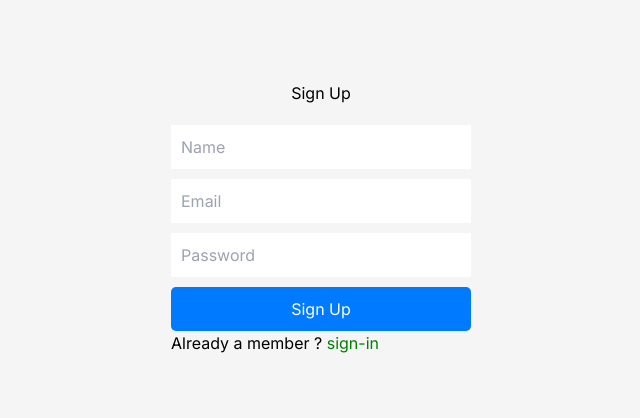
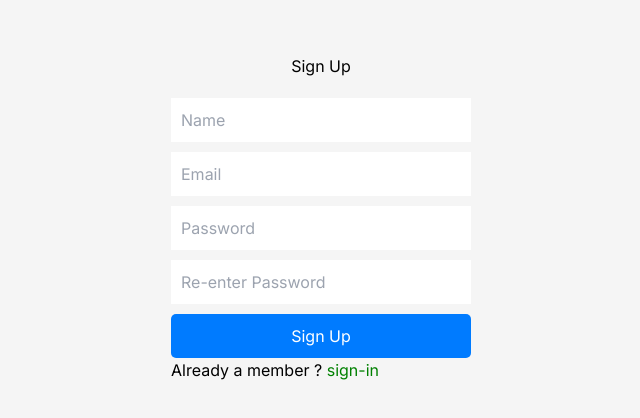
Before and after one commit to susharan1997/NextJs-AI-Journal-App, a Next.js app: page /sign-up in a window 1280 px wide. Shown: the part 182-600 px from the top of the page, without its empty margins (319-959 px from the left). Built offline with nearby package versions, Linux system fonts and the light colour scheme.

Commit message:
Updated types throughout the App

```diff
--- a/app/(dashboard)/previous-questions/page.tsx
+++ b/app/(dashboard)/previous-questions/page.tsx
@@ -14,13 +14,14 @@ const QuestionsContainer = styled.div`
   display: flex;
   flex-direction: column;
   justify-content: flex-start;
-  align-items: center;
+  align-items: flex-start;
 `;
 
 const Text = styled.span`
     font-weight: bold;
     font-size: 25px;
     text-decoration: underline;
+    margin-left: 50px;
 `;
 
 const EmptyText = styled.span`
--- /dev/null
+++ b/app/sign-up/form.ts
@@ -0,0 +1,24 @@
+import * as yup from 'yup';
+
+export const validationSchema = yup.object().shape({
+    name: yup.string()
+    .min(2, 'Name must be atleast 2 characters')
+    .max(50, 'Name canot exceed 50 characters')
+    .required('Name is required!'),
+
+    email: yup.string()
+    .email('Invalid email address!')
+    .required('Email is required!'),
+
+    password: yup.string()
+    .min(6, 'Password must contain a minimum of 6 characters')
+    .matches(/[a-z]/, 'Password must contain atleast 1 lowercase letter')
+    .matches(/[A-Z]/, 'Password must contain atleast 1 uppercase letter')
+    .matches(/[!@#$%^&*(),.?":{}|<>]/, 'Password must contain atleast 1 special character')
+    .matches(/[0-9]/, 'Password must contain atleast 1 uppercase letter')
+    .required('Please enter a password!'),
+
+    retypePassword: yup.string()
+    .oneOf([yup.ref('password')], 'Passwords must match')
+    .required('Please re-type the password')
+});
--- a/app/sign-up/page.tsx
+++ b/app/sign-up/page.tsx
@@ -2,6 +2,8 @@
 import styled from 'styled-components';
 import { useRouter } from 'next/navigation';
 import { useState } from 'react';
+import { Formik, Form, Field, ErrorMessage } from 'formik';
+import { validationSchema } from './form';
 
 const SignUpContainer = styled.div`
   display: flex;
@@ -16,13 +18,13 @@ const Title = styled.h1`
   margin-bottom: 20px
 `;
 
-const Form = styled.form`
+const FormContainer = styled(Form)`
   display: flex;
   flex-direction: column;
   width: 300px;
 `;
 
-const Input = styled.input`
+const Input = styled(Field)`
   margin-bottom: 10px;
   padding: 10px;
   font-size: 1em;
@@ -50,17 +52,16 @@ const SignInLinkButton = styled.button`
   }
 `;
 
+const ErrorText = styled.div`
+  color: red;
+  margin-bottom: 10px;
+`;
+
 const SignUp = () => {
   const router = useRouter();
   const [error, setError] = useState<string | null>(null);
 
-  const handleSubmit = async (event: React.FormEvent) => {
-    event.preventDefault();
-
-    const form = event.target as HTMLFormElement;
-    const name = (form.elements.namedItem('name') as HTMLInputElement).value;
-    const email = (form.elements.namedItem('email') as HTMLInputElement).value;
-    const password = (form.elements.namedItem('password') as HTMLInputElement).value;
+  const handleSubmit = async (values: {name: string, email: string, password: string, retypePassword: string}) => {
 
     try {
       const res = await fetch('/api/sign-up', {
@@ -68,7 +69,7 @@ const SignUp = () => {
         headers: {
           'Content-type': 'application/json',
         },
-        body: JSON.stringify({ name, email, password }),
+        body: JSON.stringify(values),
       })
 
       console.log('Request sent, awaiting response...');
@@ -89,14 +90,31 @@ const SignUp = () => {
   return (
     <SignUpContainer>
       <Title>Sign Up</Title>
-      <Form onSubmit={handleSubmit}>
-        <Input name='name' type="text" placeholder="Name" required />
-        <Input name='email' type="email" placeholder="Email" required />
-        <Input name='password' type="password" placeholder="Password" required />
-        {error && <span>{error}</span>}
-        <Button type="submit">Sign Up</Button>
-        <span>Already a member ? <SignInLinkButton onClick={() => router.push('/sign-in')}>sign-in</SignInLinkButton></span>
-      </Form>
+      <Formik
+        initialValues={{name: '', email: '', password: '', retypePassword: ''}}
+        validationSchema={validationSchema}
+        onSubmit={handleSubmit}
+      >
+        {({isSubmitting}) => (
+          <FormContainer>
+          <Input name='name' type="text" placeholder="Name" required />
+          <ErrorMessage name='name' component={ErrorText}/>
+
+          <Input name='email' type="email" placeholder="Email" required />
+          <ErrorMessage name='email' component={ErrorText}/>
+
+          <Input name='password' type="password" placeholder="Password" required />
+          <ErrorMessage name='password' component={ErrorText}/>
+
+          <Input name='retypePassword' type="password" placeholder="Re-enter Password" required />
+          <ErrorMessage name='retypePassword' component={ErrorText}/>
+
+          {error && <ErrorText>{error}</ErrorText>}
+          <Button type="submit" disabled={isSubmitting}>Sign Up</Button>
+          <span>Already a member ? <SignInLinkButton onClick={() => router.push('/sign-in')}>sign-in</SignInLinkButton></span>
+        </FormContainer>
+        )}
+      </Formik>
     </SignUpContainer>
   );
 };
--- a/components/Question.tsx
+++ b/components/Question.tsx
@@ -5,10 +5,12 @@ import styled from 'styled-components';
 import JournalContentSpinner from './JournalContentSpinner';
 
 const Form = styled.form`
+    display: flex;
+    justify-content: center;
+    align-items: center;
+    width: 100%;
     margin-top: 30px;
     height: 50px;
-    display: flex;
-    align-items: center;
 `;
 
 const InputContainer = styled.input`
@@ -39,11 +41,14 @@ const Button = styled.button`
 `;
 
 const QaContainer = styled.div`
-    width: 100%;
+    display: flex;
+    flex-direction: column;
+    justify-content: flex-start;
+    align-items: center;
 `;
 
 const AnswerContainer = styled.div`
-    width: 100%;
+    width: 96%;
     height: auto;
     max-height: 200px;
     overflow-y: auto;
@@ -99,7 +104,7 @@ const Question = () => {
             </Form>
             <AnswerContainer>
                 {(loading || answer) && (
-                    <AnswerContainer>
+                    <>
                         {loading ? (
                             <TextSpinnerContainer>
                                 <JournalContentSpinner />
@@ -107,7 +112,7 @@ const Question = () => {
                         ) : (
                             <TextPara>{answer}</TextPara>
                         )}
-                    </AnswerContainer>
+                    </>
                 )}
             </AnswerContainer>
         </QaContainer>
--- a/package.json
+++ b/package.json
@@ -13,6 +13,7 @@
     "@emotion/styled": "^11.13.0",
     "babel-plugin-styled-components": "^2.1.4",
     "bcryptjs": "^2.4.3",
+    "formik": "^2.4.6",
     "jose": "^5.7.0",
     "langchain": "^0.2.14",
     "mongodb": "^6.8.0",
@@ -24,6 +25,7 @@
     "recharts": "^2.13.0-alpha.4",
     "styled-components": "^6.1.12",
     "uuid": "^10.0.0",
+    "yup": "^1.4.0",
     "zod": "^3.23.8",
     "zustand": "^4.5.4"
   },
```
Also changed, not shown: 1 other file (tests, documents, lock files or other folders).
